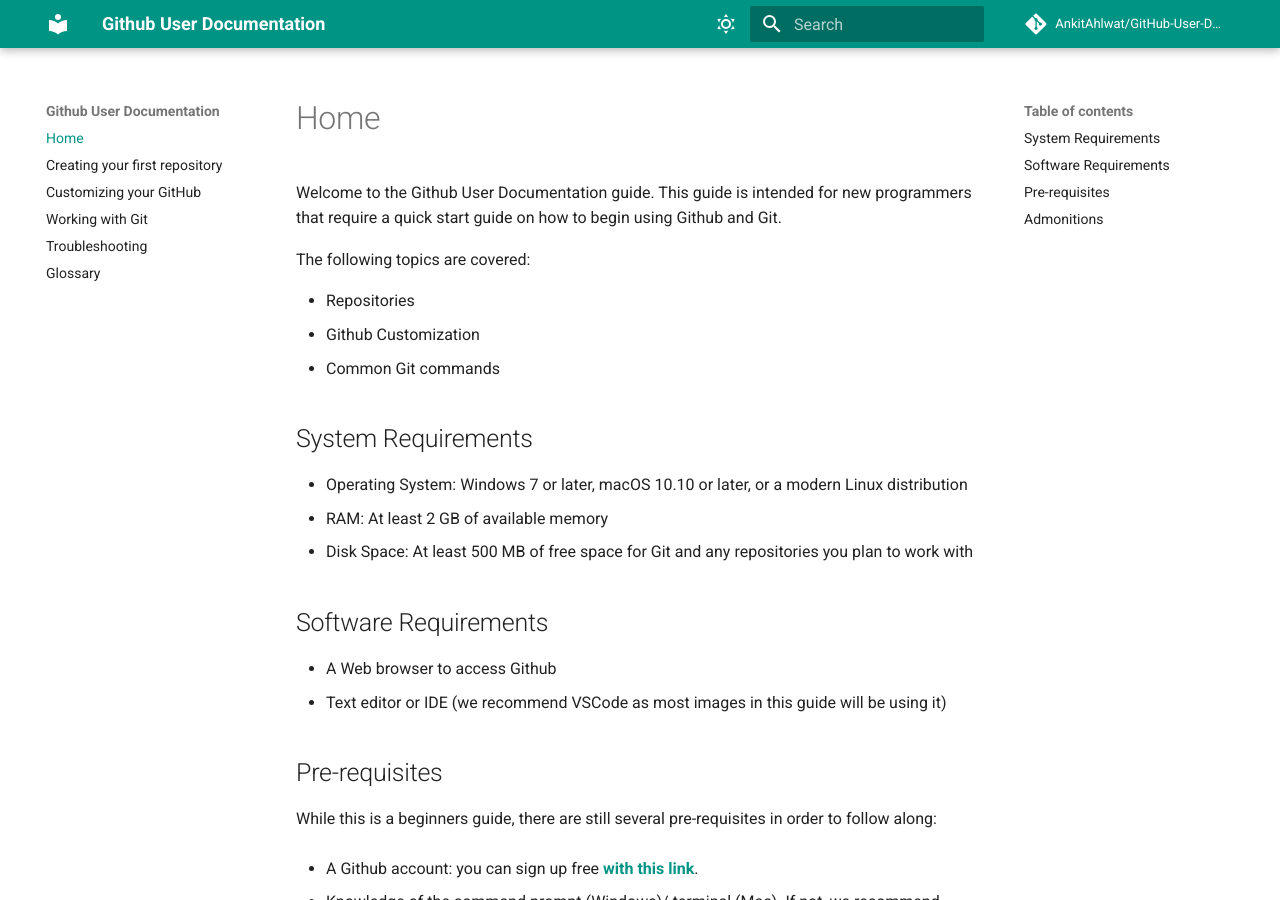
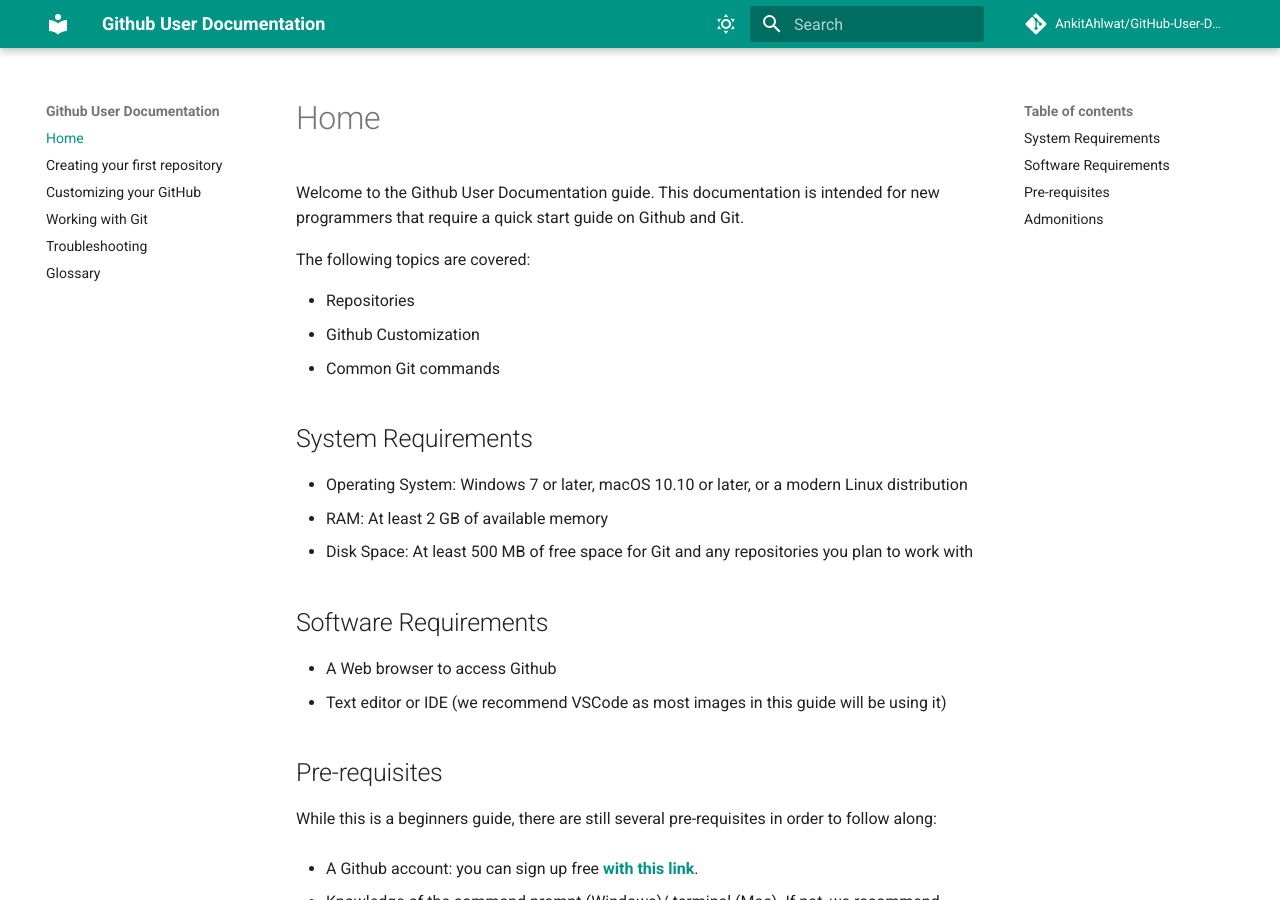
Before and after one commit to AnkitAhlwat/GitHub-User-Documentation, an MkDocs documentation site: the page built from docs/index.md, in a window 1280 px wide and 900 px high. Built offline with MkDocs 1.6.1 and Material for MkDocs 9.7.7, drawn with Linux system fonts in a browser that asks for light colours; comment, search, counter and statistics services are not loaded.

Commit message:
Update homepage

```diff
--- a/docs/index.md
+++ b/docs/index.md
@@ -1,6 +1,6 @@
 
 
-Welcome to the Github User Documentation guide. This guide is intended for new programmers that require a quick start guide on how to begin using Github and Git.
+Welcome to the Github User Documentation guide. This documentation is intended for new programmers that require a quick start guide on Github and Git.
 
 The following topics are covered:
 
```
